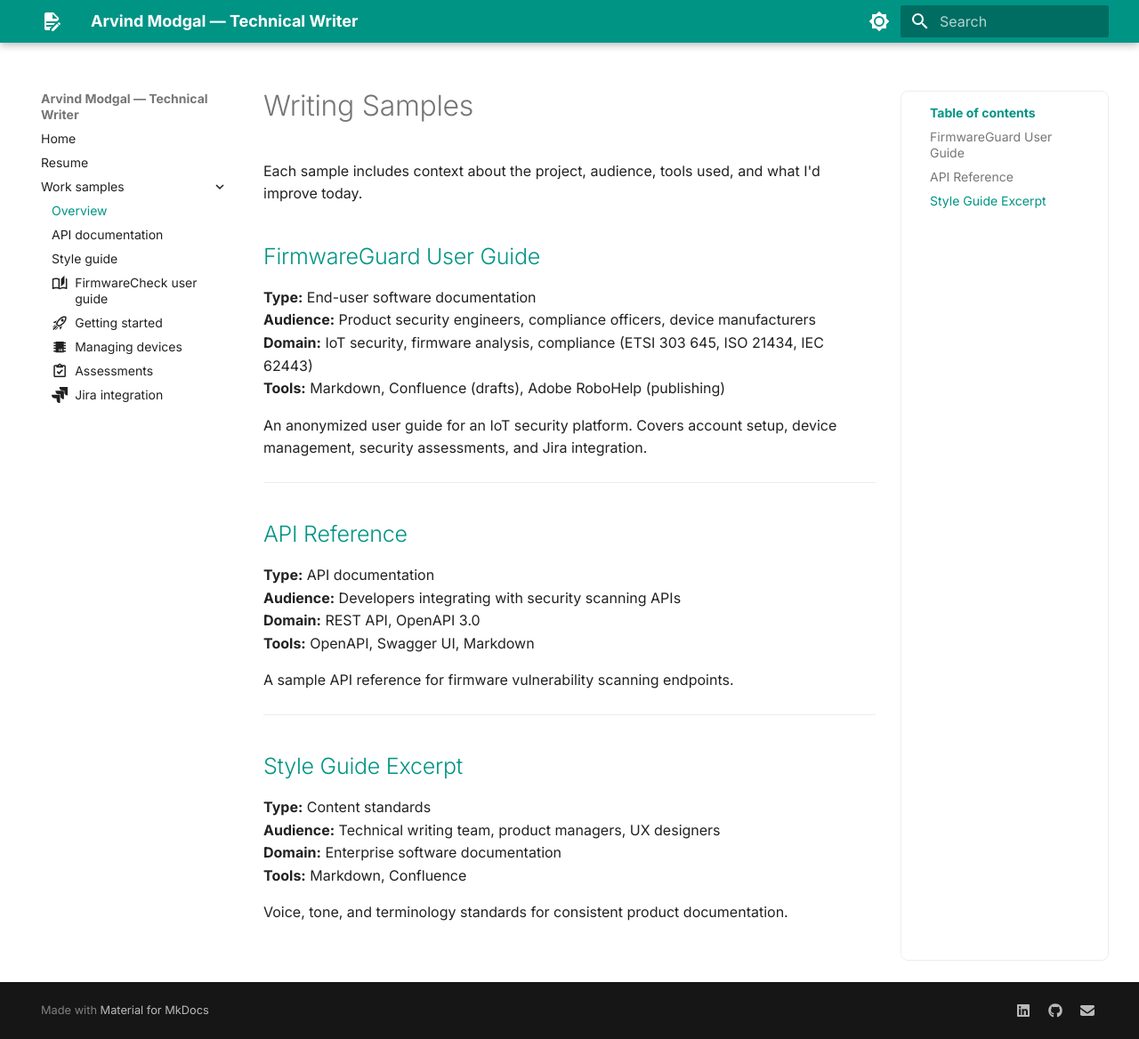
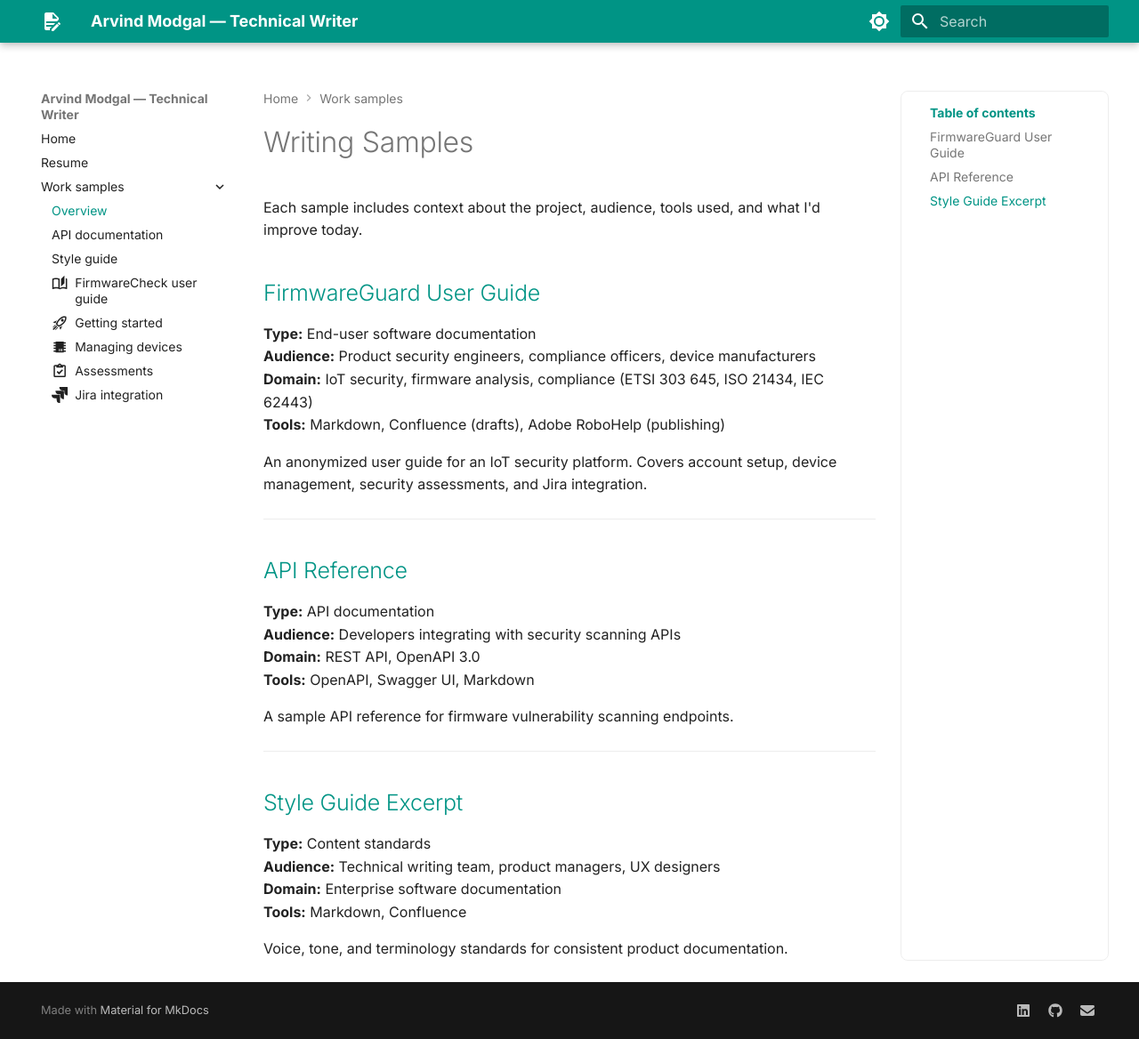
Before and after one commit to arvindmodgal/arvindmodgal.github.io, an MkDocs documentation site: the page built from docs/samples/index.md, in a window 1280 px wide and 1168 px high. Shown: the whole window at 89% size. Built offline with MkDocs 1.6.1 and Material for MkDocs 9.7.7, drawn with Linux system fonts in a browser that asks for light colours.

Commit message:
Update mkdocs.yml

```diff
--- a/mkdocs.yml
+++ b/mkdocs.yml
@@ -30,6 +30,7 @@ theme:
     text: Inter
     code: JetBrains Mono
   features:
+    - navigation.path          # ← BREADCRUMBS RESTORED
     - navigation.expand
     - navigation.top
     - search.suggest
@@ -75,7 +76,6 @@ markdown_extensions:
   - pymdownx.tasklist:
       custom_checkbox: true
 
-# Flattened nav to avoid deep nesting issues
 nav:
   - Home: index.md
   - Resume: resume.md
```
